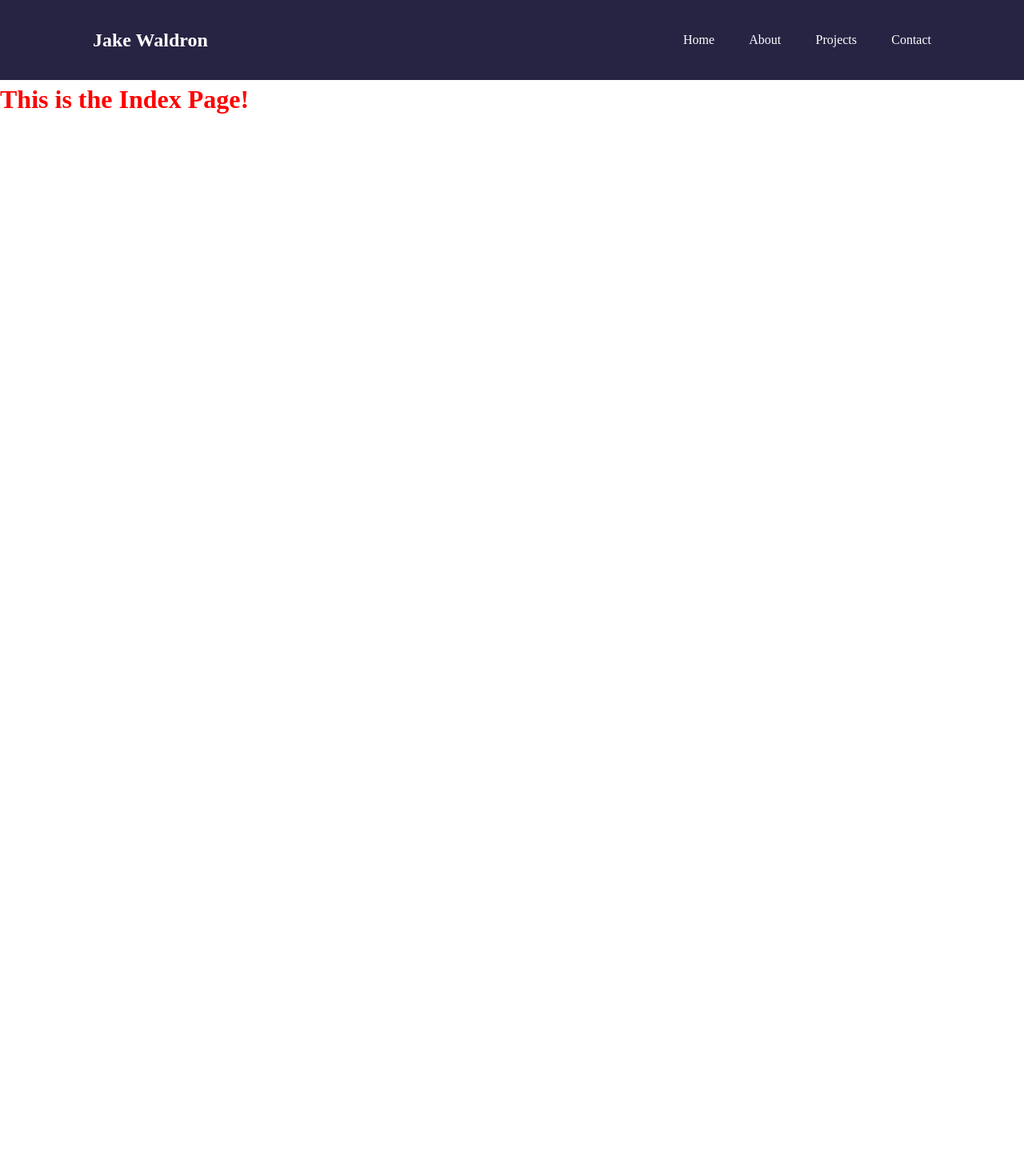
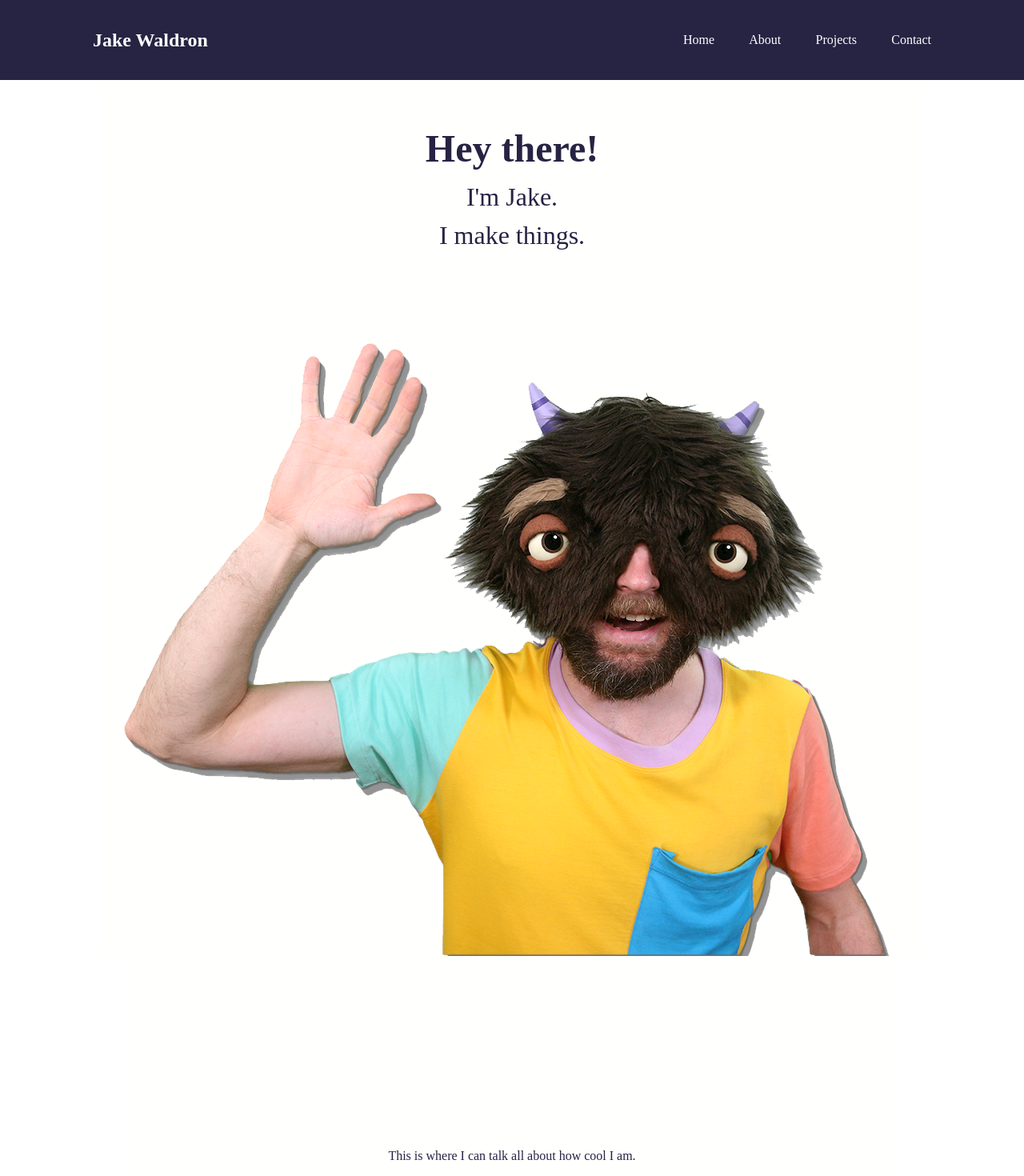
Before and after one commit to jake-waldron/portfolio, a Next.js app: page / in a window 1280 px wide. Shown: the top 1470 px of the page at 80% size. Before the commit the page ends 800 px from the top, so only its background shows below. Built offline with nearby package versions, Linux system fonts and the light colour scheme.

Commit message:
add intro and about sections to page

```diff
--- a/pages/index.js
+++ b/pages/index.js
@@ -1,4 +1,6 @@
 import styled from 'styled-components';
+import About from '../components/About';
+import Hello from '../components/Hello';
 
 const Heading = styled.h1`
 	color: red;
@@ -7,7 +9,8 @@ const Heading = styled.h1`
 export default function Home() {
 	return (
 		<>
-			<Heading>This is the Index Page!</Heading>
+			<Hello />
+			<About />
 		</>
 	);
 }
```
